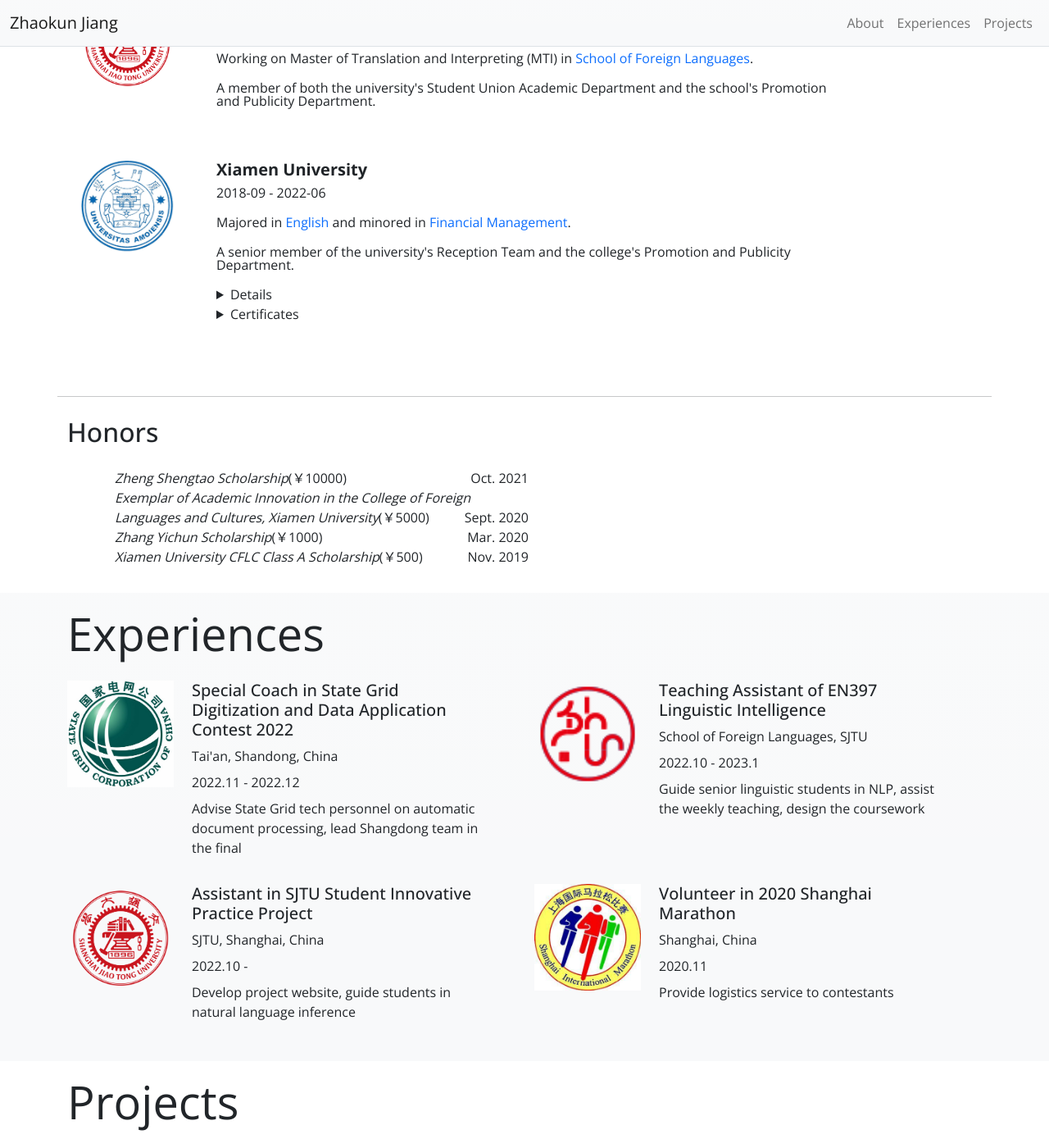
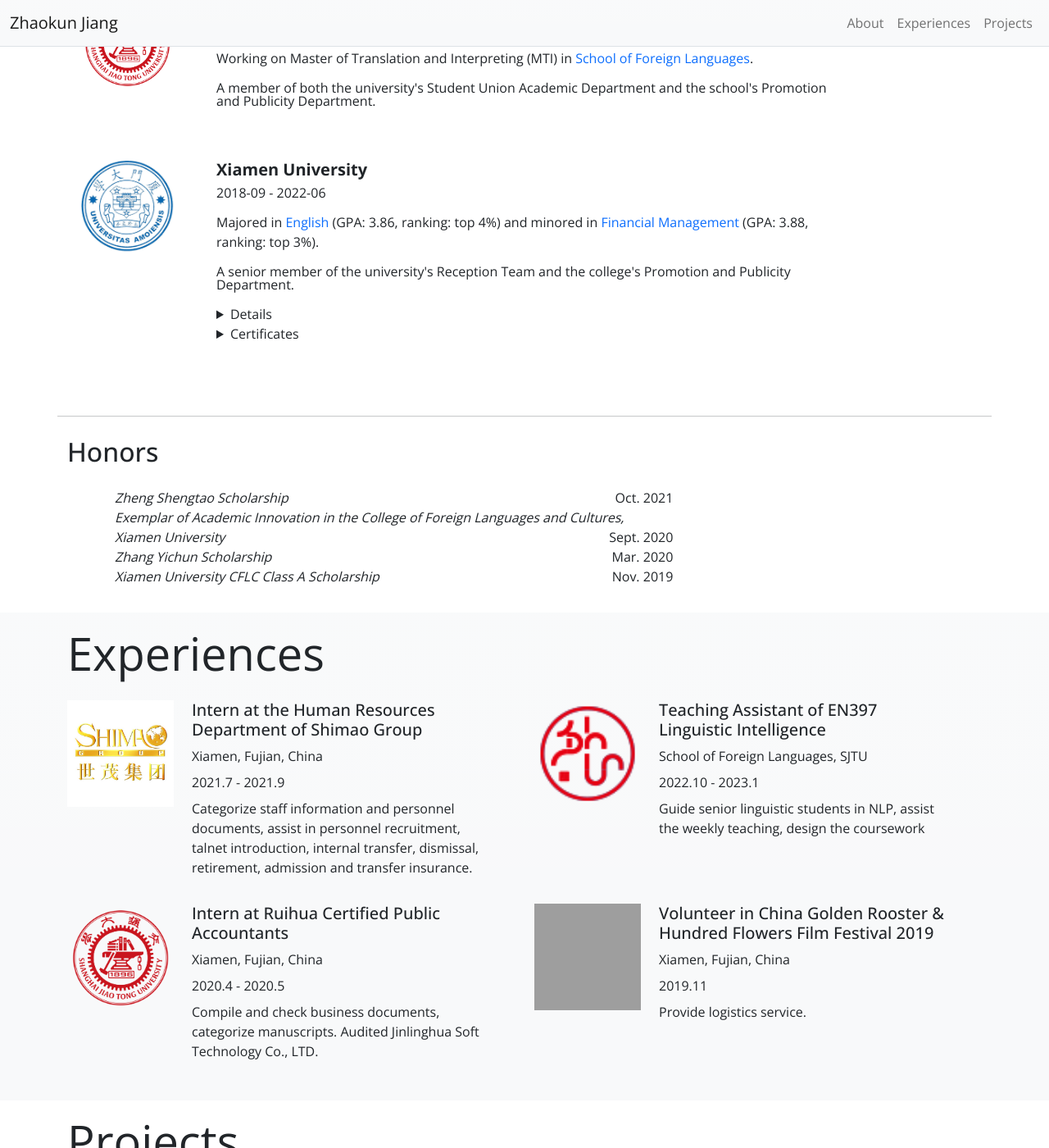
Before and after one commit to jiangzhaokun/jiangzhaokun.github.io, a Jekyll site: the page built from index.html, in a window 1280 px wide and 1400 px high, scrolled down 1014 px. Shown: the whole window at 82% size. Built offline with Jekyll 4.4.1, drawn with Linux system fonts in a browser that asks for light colours; grey boxes are pictures that could not be loaded.

```diff
--- a/_data/bio.json
+++ b/_data/bio.json
@@ -63,7 +63,7 @@
     {
       "institution": "<b>Xiamen University</b>",
       "url": "https://www.sjtu.edu.cn/",
-      "major": "Majored in <a href=\"https://cflc.xmu.edu.cn/\" target=\"_blank\">English</a> and minored in <a href=\"https://se.xmu.edu.cn//\" target=\"_blank\">Financial Management</a>.",
+      "major": "Majored in <a href=\"https://cflc.xmu.edu.cn/\" target=\"_blank\">English</a> (GPA: 3.86, ranking: top 4%) and minored in <a href=\"https://se.xmu.edu.cn//\" target=\"_blank\">Financial Management</a> (GPA: 3.88, ranking: top 3%).",
       "course_template": "<ul> <li>MA<ul>  <li>Calculus: 97/100</li> </ul></li> <li>CS<ul> <li>Electric Circuits: 100/100</li> </ul></li>  </ul>",
       "course": "<ul>  <li>English-Chinese Translation: 98/100</li> <li>Chinese-English Translation: 97/100</li> <li>Advanced English Writing: 90/100</li> <li>Appreciation and Criticism of Translations: 94/100</li> <li>English Literature: 95/100</li>  </ul>",
       "certificate": [
--- a/_includes/about/about.html
+++ b/_includes/about/about.html
@@ -95,8 +95,8 @@
       <p class="lead">
         {% for honor in site.data.bio.honor %}
         <div class="row" style="padding-left: 70px;">
-          <div class="col-lg-6">
-            <span><em>{{ honor.award }}</em>{{ honor.note }}</span>
+          <div class="col-lg-8">
+            <span><em>{{ honor.award }}</em></span>
             <span style="float:right">{{ honor.time }}</span>
           </div>
         </div>
```
Also changed, not shown: experiences/film.md (added, +10 -0 lines), experiences/grid.md (deleted, +0 -10 lines), experiences/inno.md (deleted, +0 -10 lines), experiences/marathon.md (deleted, +0 -10 lines), experiences/ruihua.md (added, +10 -0 lines), experiences/shimao.md (added, +10 -0 lines), images/film.jpeg (added), images/logo_grid.jpg (deleted), images/logo_ruihua.jpg (added), images/logo_shimao.jpg (added), images/marathon.jpeg (deleted).
